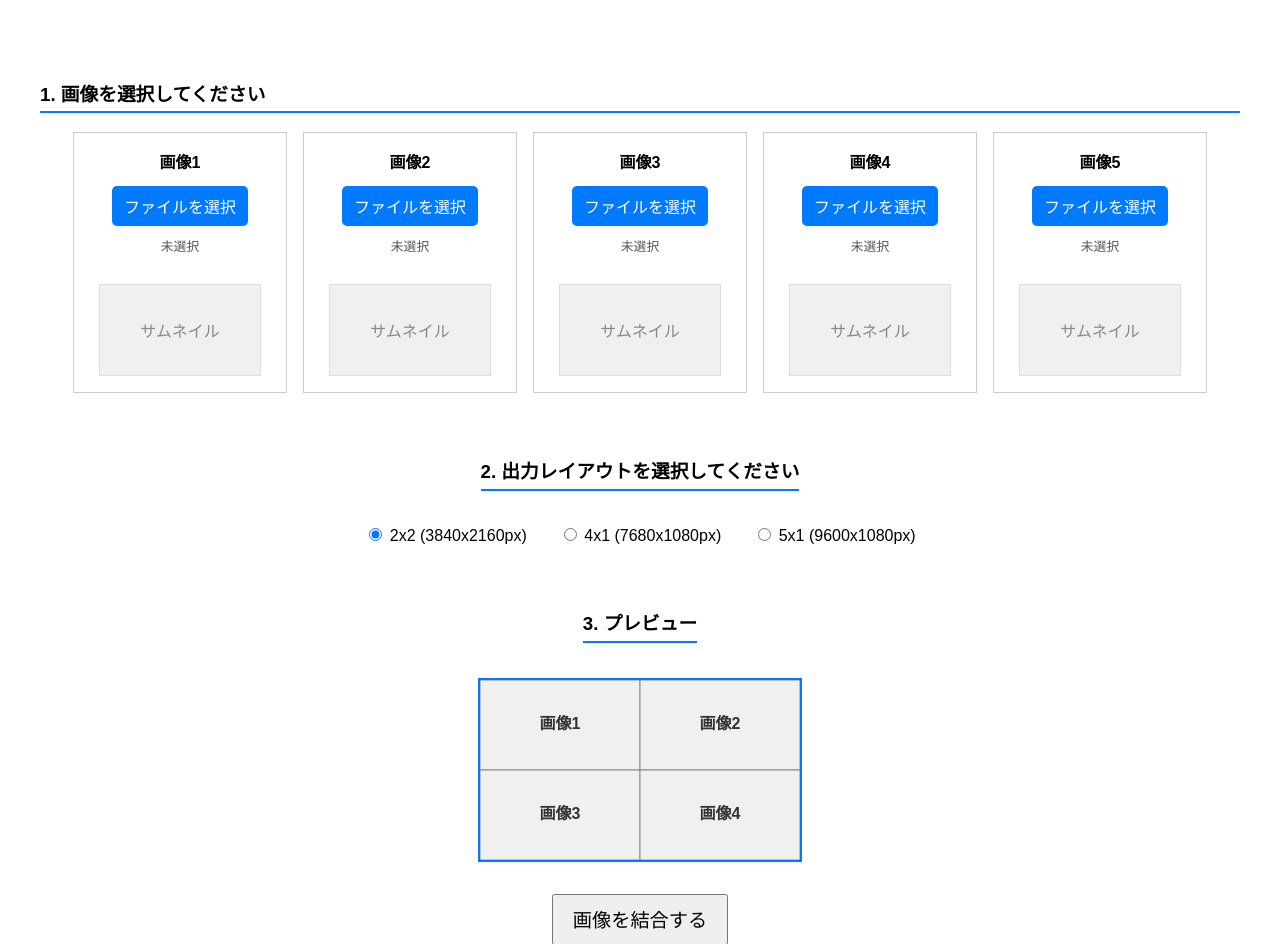
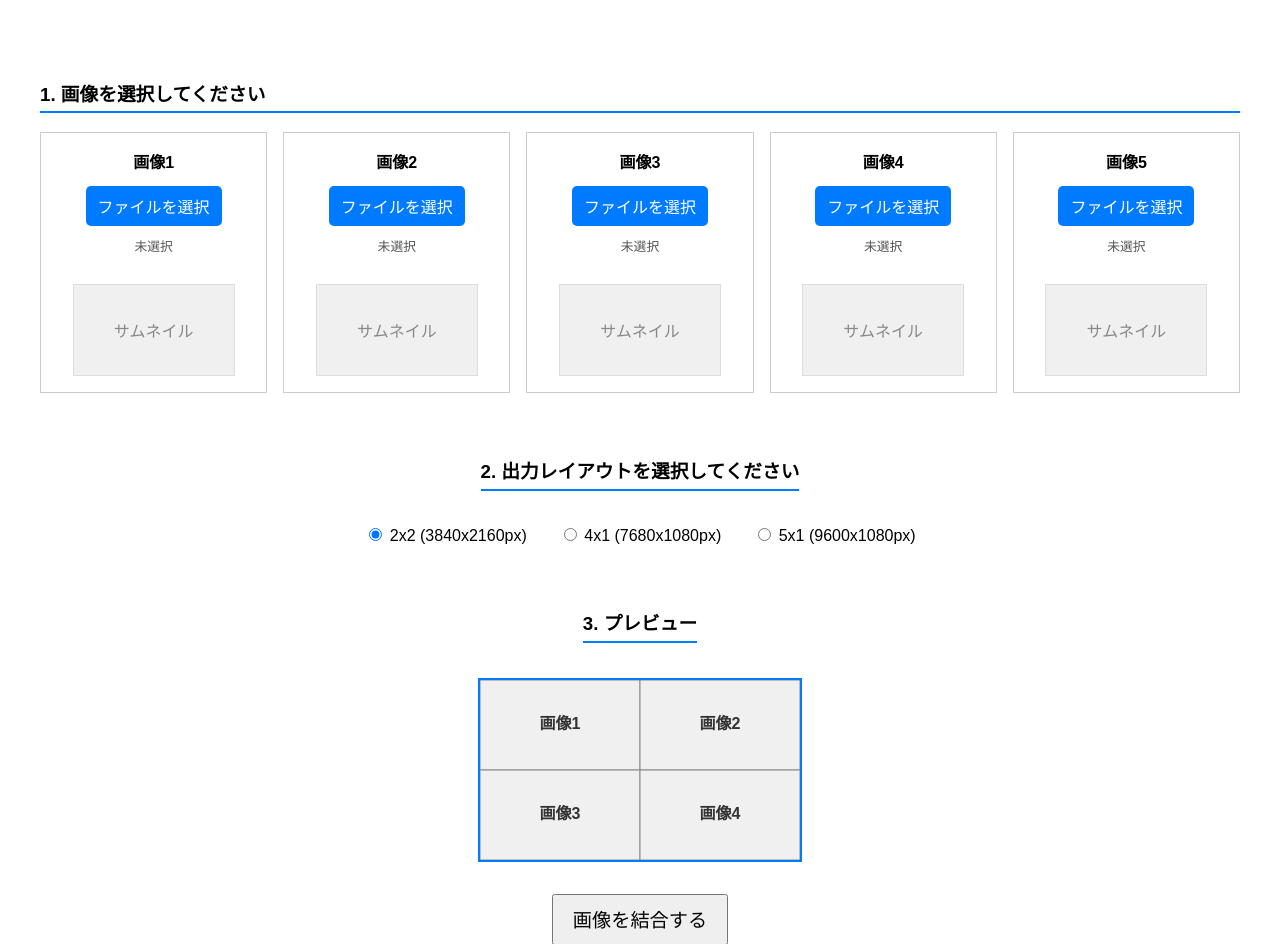
Before and after one commit to masatoooooon/flask-hello-render, a Flask app: page / in a window 1280 px wide. Shown: the top 944 px of the page. Run offline with Flask 3, Linux system fonts and the light colour scheme.

Commit message:
Update index.html

```diff
--- a/templates/index.html
+++ b/templates/index.html
@@ -16,24 +16,25 @@
             margin-top: 2.5em;
         }
 
+        /* ★変更点: より柔軟なFlexbox設定に変更 */
         .image-slots-container {
             display: flex;
+            flex-wrap: wrap; /* 折り返しを許可 */
             gap: 1em;
             padding-bottom: 1em;
             justify-content: center;
-            /* wrapを指定して、万が一画面が狭い場合は折り返すようにします */
-            flex-wrap: wrap;
         }
 
-        /* ★変更点: スロットの幅を縮小 */
+        /* ★変更点: 固定幅をやめ、Flexboxの伸縮に任せる */
         .image-slot {
             border: 1px solid #ccc;
             padding: 1em;
             display: flex;
             flex-direction: column;
             align-items: center;
-            width: 180px;
-            flex-shrink: 0;
+            /* width: 180px; を削除 */
+            flex: 1 1 180px; /* 伸縮を許可し、基本幅を180pxに */
+            min-width: 180px; /* 最小幅を指定 */
         }
         .slot-title { font-weight: bold; margin-bottom: 0.5em; }
 
@@ -58,7 +59,6 @@
             text-align: center;
         }
 
-        /* ★変更点: 個別サムネイルのサイズを縮小 */
         .slot-preview {
             width: 160px;
             height: 90px;
```
